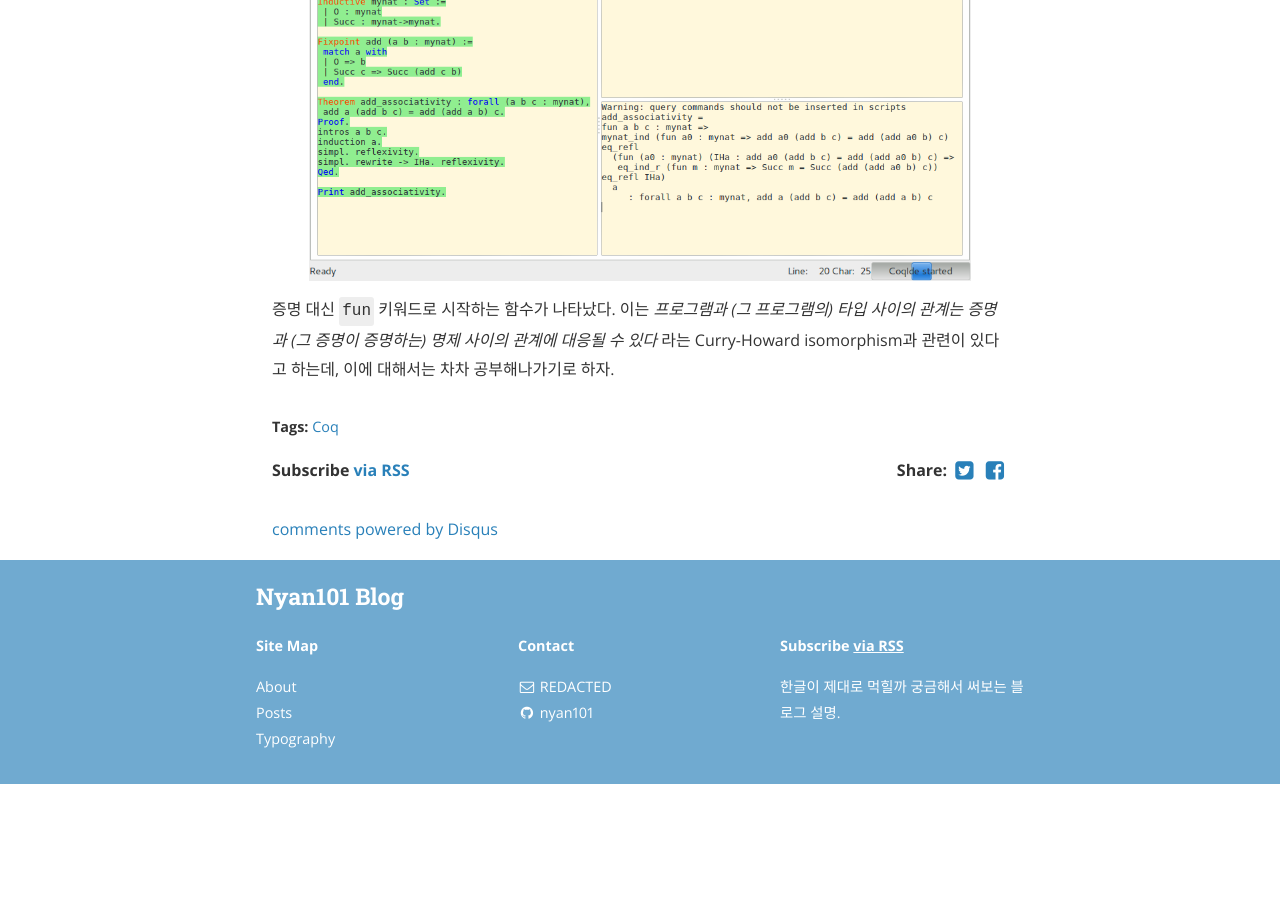
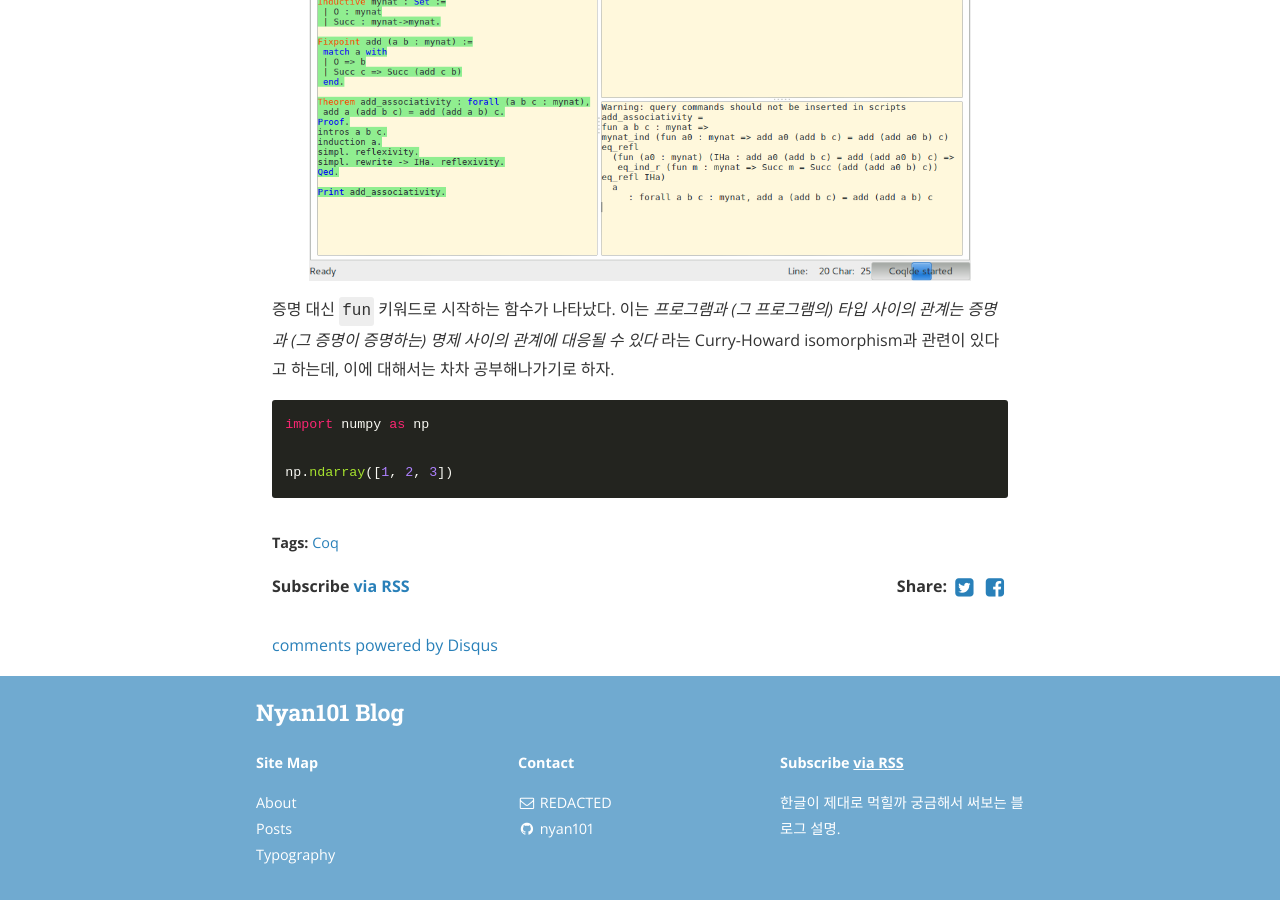
Before and after one commit to nyan101/nyan101.github.io, a Jekyll site: the page built from _posts/2018-01-08-Coq-02-mynat.md, in a window 1280 px wide and 900 px high, scrolled down 5708 px. Built offline with Jekyll 4.4.1, drawn with Linux system fonts in a browser that asks for light colours; nearby versions of some CDN libraries; comment, search, counter and statistics services are not loaded; before the commit the page ends 6492 px from its top, so only the background shows below that.

Commit message:
code highlight 테스트

````diff
--- a/_posts/2018-01-08-Coq-02-mynat.md
+++ b/_posts/2018-01-08-Coq-02-mynat.md
@@ -139,3 +139,9 @@ Succ (add (add a b) c) = Succ (add (add a b) c)
 ![coq02_add_assoc_qed](/assets/images/2018/01/coq02_add_assoc_qed.png)
 
 증명 대신 `fun` 키워드로 시작하는 함수가 나타났다. 이는 *프로그램과 (그 프로그램의) 타입 사이의 관계는 증명과 (그 증명이 증명하는) 명제 사이의 관계에 대응될 수 있다* 라는 Curry-Howard isomorphism과 관련이 있다고 하는데, 이에 대해서는 차차 공부해나가기로 하자.
+
+```python
+import numpy as np
+
+np.ndarray([1, 2, 3])
+```
````
